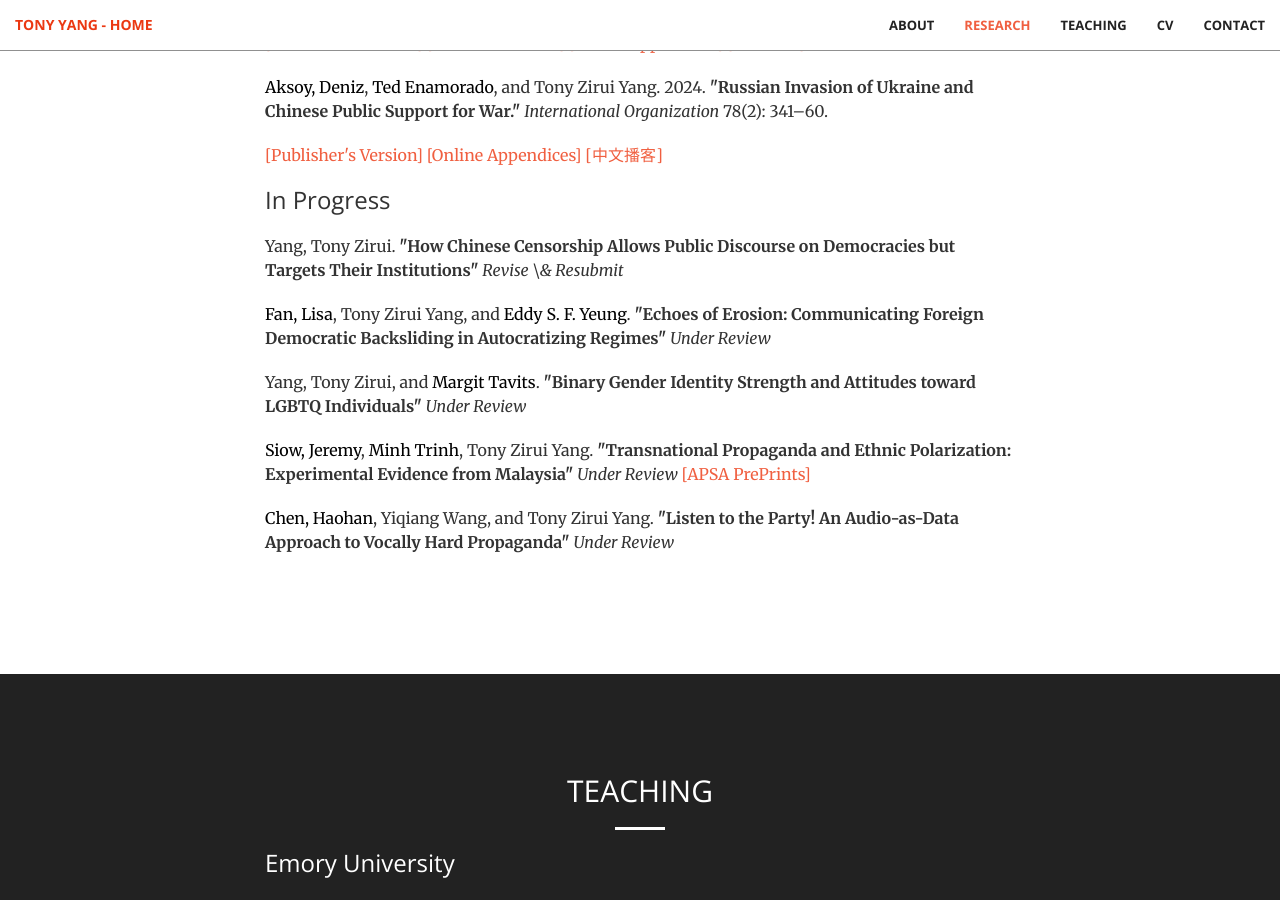
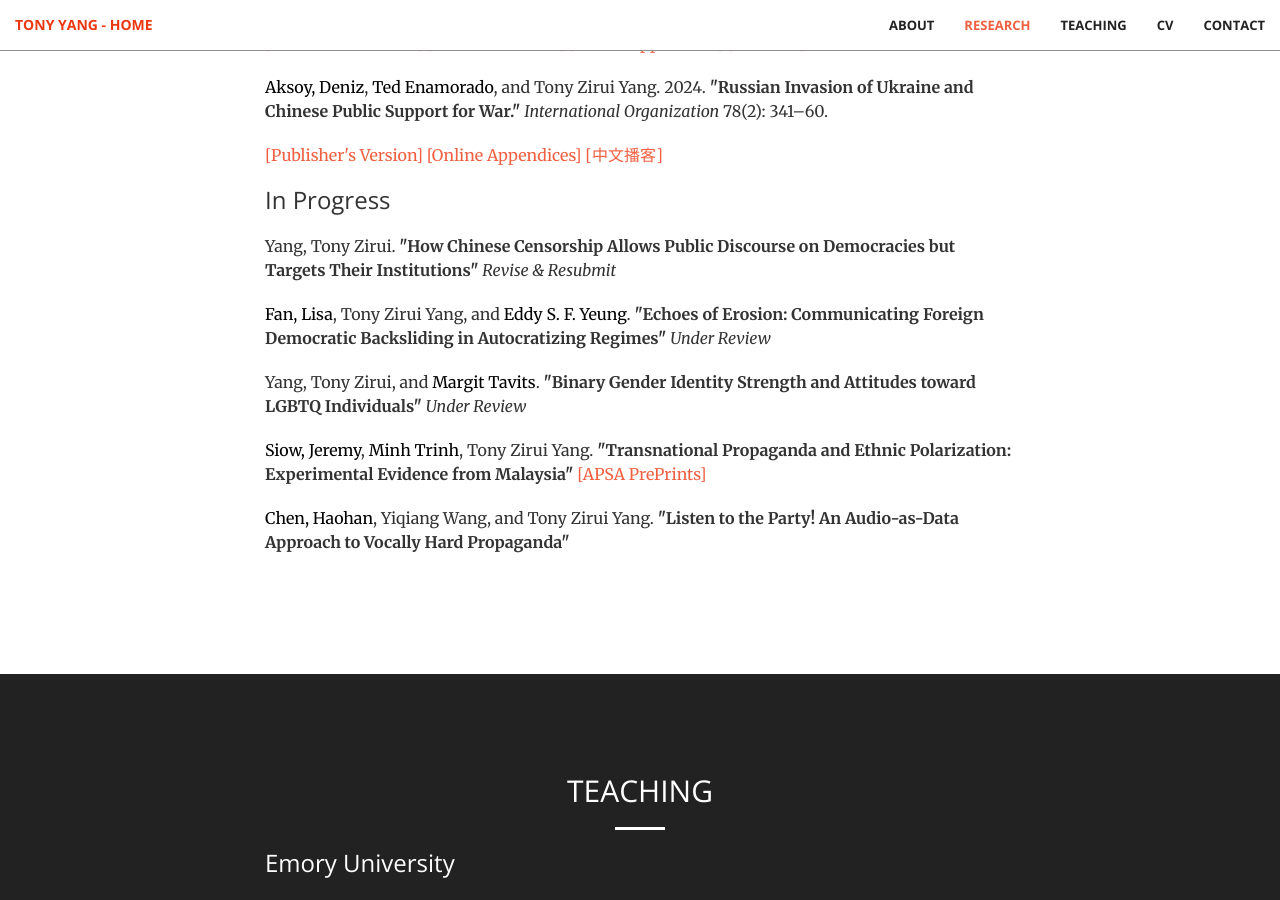
Before and after one commit to tonyhsfz/website, a Jekyll site: the page built from index.html, in a window 1280 px wide and 900 px high, scrolled down 2735 px. Built offline with Jekyll 4.4.1, drawn with Linux system fonts in a browser that asks for light colours.

Commit message:
Update publication.html

```diff
--- a/_includes/publication.html
+++ b/_includes/publication.html
@@ -52,16 +52,16 @@
 
                     <h3 class="section-heading">In Progress</h3>
                      <p></p>
-                    <p> Yang, Tony Zirui. <b>"How Chinese Censorship Allows Public Discourse on Democracies but Targets Their Institutions"  </b>  <i>Revise \& Resubmit</i> </p>
+                    <p> Yang, Tony Zirui. <b>"How Chinese Censorship Allows Public Discourse on Democracies but Targets Their Institutions"  </b>  <i>Revise & Resubmit</i> </p>
                     <p>  <a href="https://lisayfan.com/" style="color: black;">Fan, Lisa</a>, Tony Zirui Yang, and <a href="https://eddy-yeung.github.io/" style="color: black;">Eddy S. F. Yeung</a>. <b>"Echoes of Erosion: Communicating Foreign Democratic Backsliding in Autocratizing Regimes" </b>
                                  <i>Under Review</i> </p>
                     <p>  Yang, Tony Zirui, and <a href="https://sites.wustl.edu/mtavits/" style="color: black;">Margit Tavits</a>. <b>"Binary Gender Identity Strength and Attitudes toward LGBTQ Individuals" </b>
                                  <i>Under Review</i> </p>
                     <p>  <a href="https://sites.google.com/view/jeremysiow" style="color: black;">Siow, Jeremy</a>, <a href="https://www.mdtrinh.com/" style="color: black;">Minh Trinh</a>, Tony Zirui Yang.
-                                 <b>"Transnational Propaganda and Ethnic Polarization: Experimental Evidence from Malaysia" </b> <i>Under Review</i>
+                                 <b>"Transnational Propaganda and Ethnic Polarization: Experimental Evidence from Malaysia" </b>
                         <a href="https://doi.org/10.33774/apsa-2025-zqggn">[APSA PrePrints]</a> </p>
                     <p> <a href="https://haohanchen.github.io/" style="color: black;">Chen, Haohan</a>, Yiqiang Wang, and  Tony Zirui Yang. <b>"Listen to the Party! An Audio-as-Data Approach to Vocally Hard Propaganda" </b>
-                                 <i>Under Review</i> </p>
+                                  </p>
                 </div>
         </div>
     </div>
```
